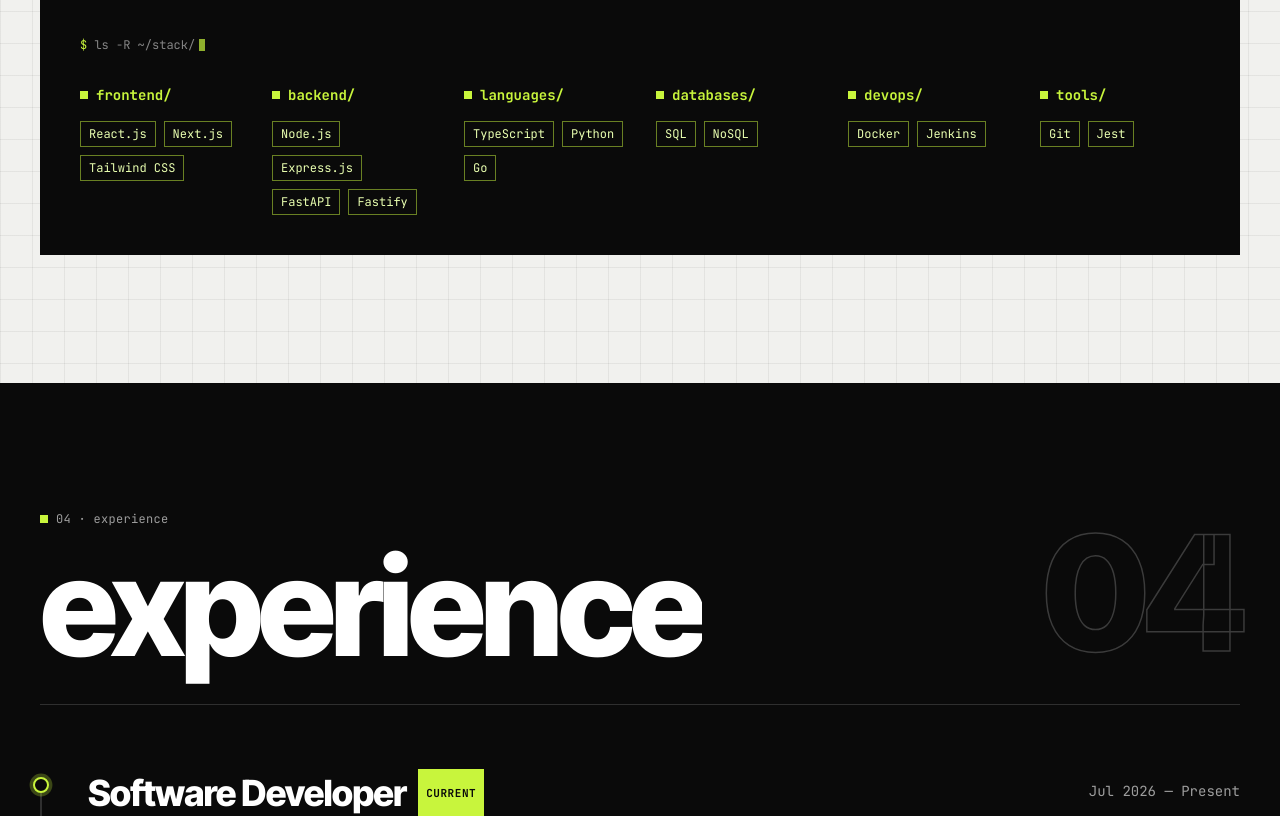
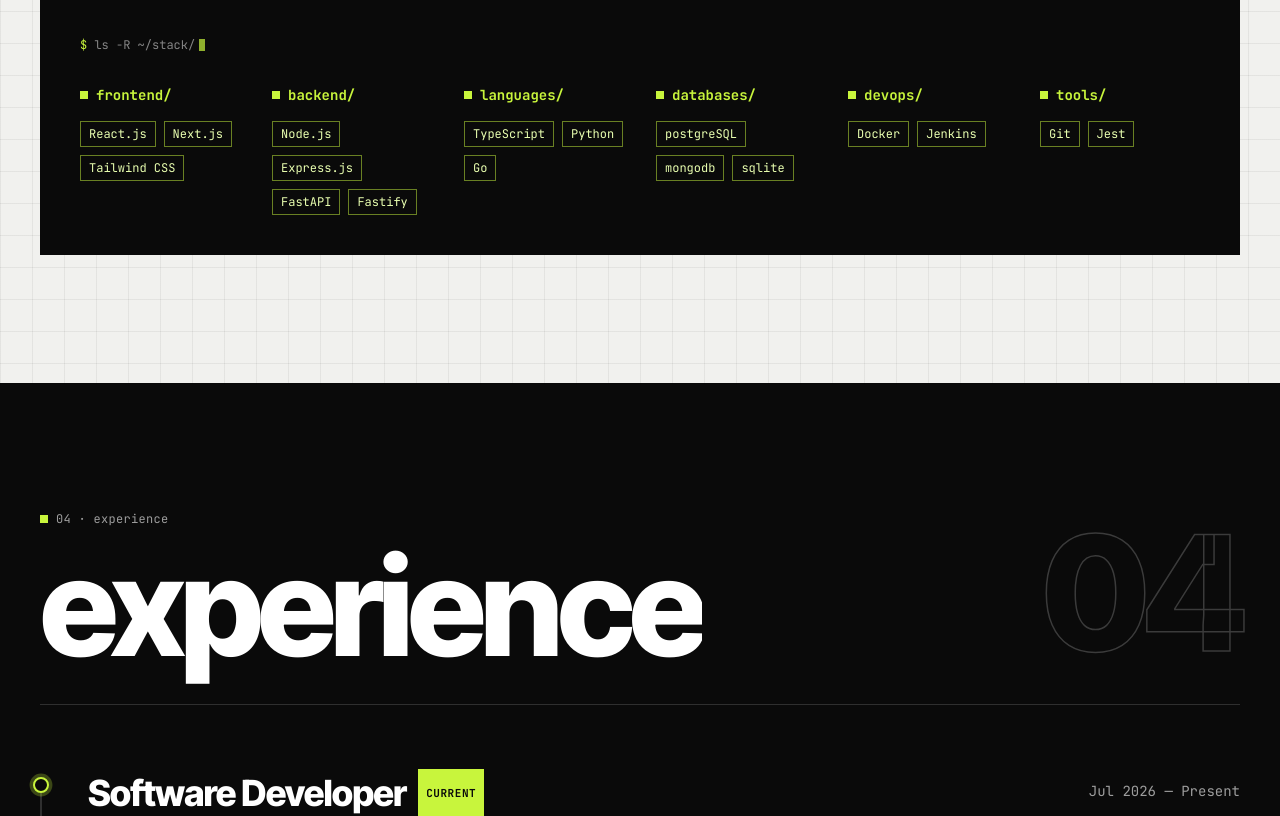
Before and after one commit to theakash04/portfolio, a Next.js app: page / in a window 1280 px wide. Shown: the part 3240-4056 px from the top of the page. Built offline with nearby package versions, Linux system fonts and the light colour scheme.

Commit message:
updated data

```diff
--- a/src/data/portfolio.ts
+++ b/src/data/portfolio.ts
@@ -232,7 +232,7 @@
   { folder: 'frontend/', items: ['React.js', 'Next.js', 'Tailwind CSS'] },
   { folder: 'backend/', items: ['Node.js', 'Express.js', 'FastAPI', 'Fastify'] },
   { folder: 'languages/', items: ['TypeScript', 'Python', 'Go'] },
-  { folder: 'databases/', items: ['SQL', 'NoSQL'] },
+  { folder: 'databases/', items: ['postgreSQL', 'mongodb', 'sqlite'] },
   { folder: 'devops/', items: ['Docker', 'Jenkins'] },
   { folder: 'tools/', items: ['Git', 'Jest'] },
 ];
@@ -242,7 +242,7 @@
     role: 'Software Developer',
     company: 'PyxisBlu Solutions Pvt. Ltd.',
     type: 'Full-time',
-    mode: 'In-office',
+    mode: 'on-site',
     period: 'Jul 2026 — Present',
     current: true,
     bullets: [] as string[],
```
